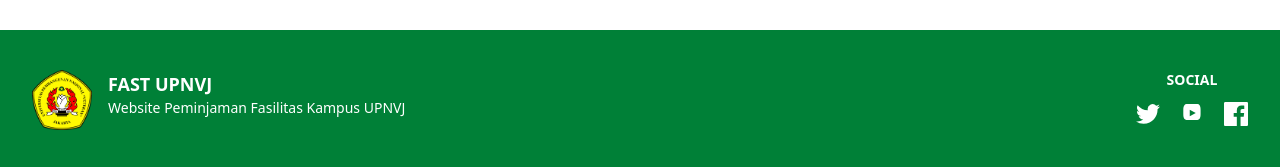
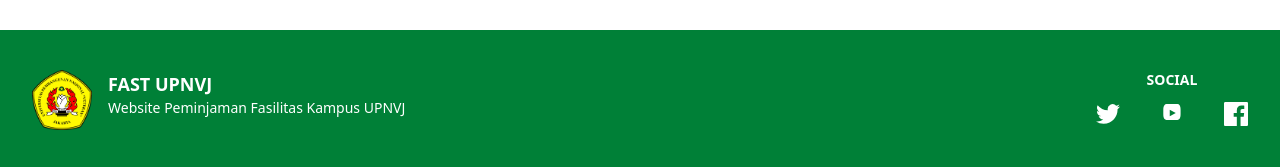
Before and after one commit to raisadeviap/fast-upnvj, a React (Vite) app: page /home in a window 1280 px wide. Shown: the part 1294-1461 px from the top of the page. Built offline with nearby package versions, Linux system fonts and the light colour scheme.

Commit message:
Perbaikan home

```diff
--- a/src/pages/Home.jsx
+++ b/src/pages/Home.jsx
@@ -129,10 +129,9 @@ function Footer() {
       </div>
 
       {/* Tengah: Social media */}
-      <div className="flex flex-col items-center w-full md:w-auto text-center">
-  <h6 className="uppercase text-sm text-white font-semibold mb-3 px-4">Social</h6>
-  <div className="flex space-x-5 justify-center">
-    {/* Icon buttons di sini */}
+      <div className="flex flex-col items-center w-full md:w-auto">
+        <h6 className="uppercase text-sm text-white font-semibold mb-3">Social</h6>
+        <div className="flex space-x-10">
           {/* Twitter */}
           <a href="#" aria-label="Twitter" className="hover:text-gray-200 transition">
             <svg xmlns="http://www.w3.org/2000/svg" className="w-6 h-6 fill-current" viewBox="0 0 24 24">
```
